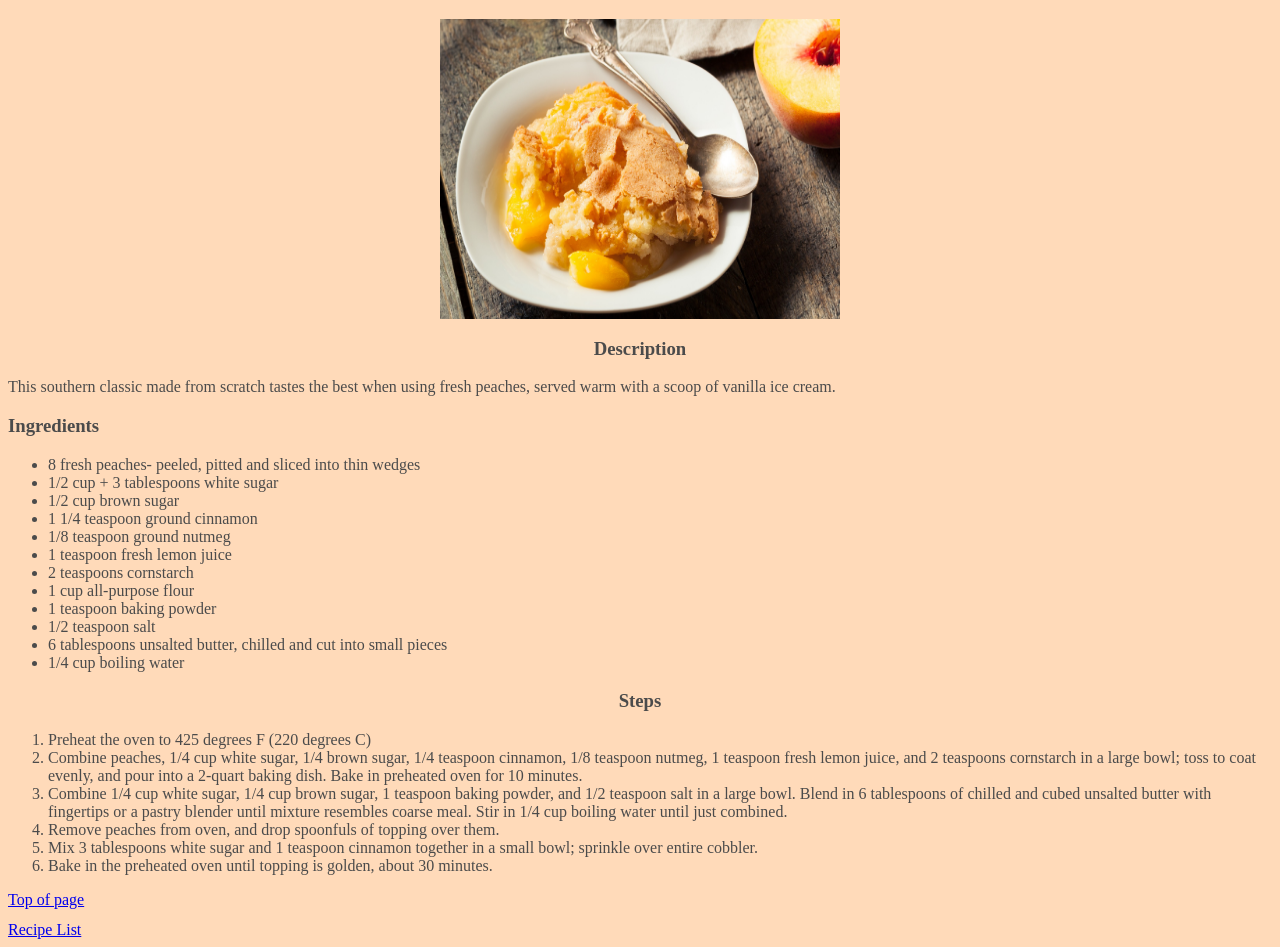
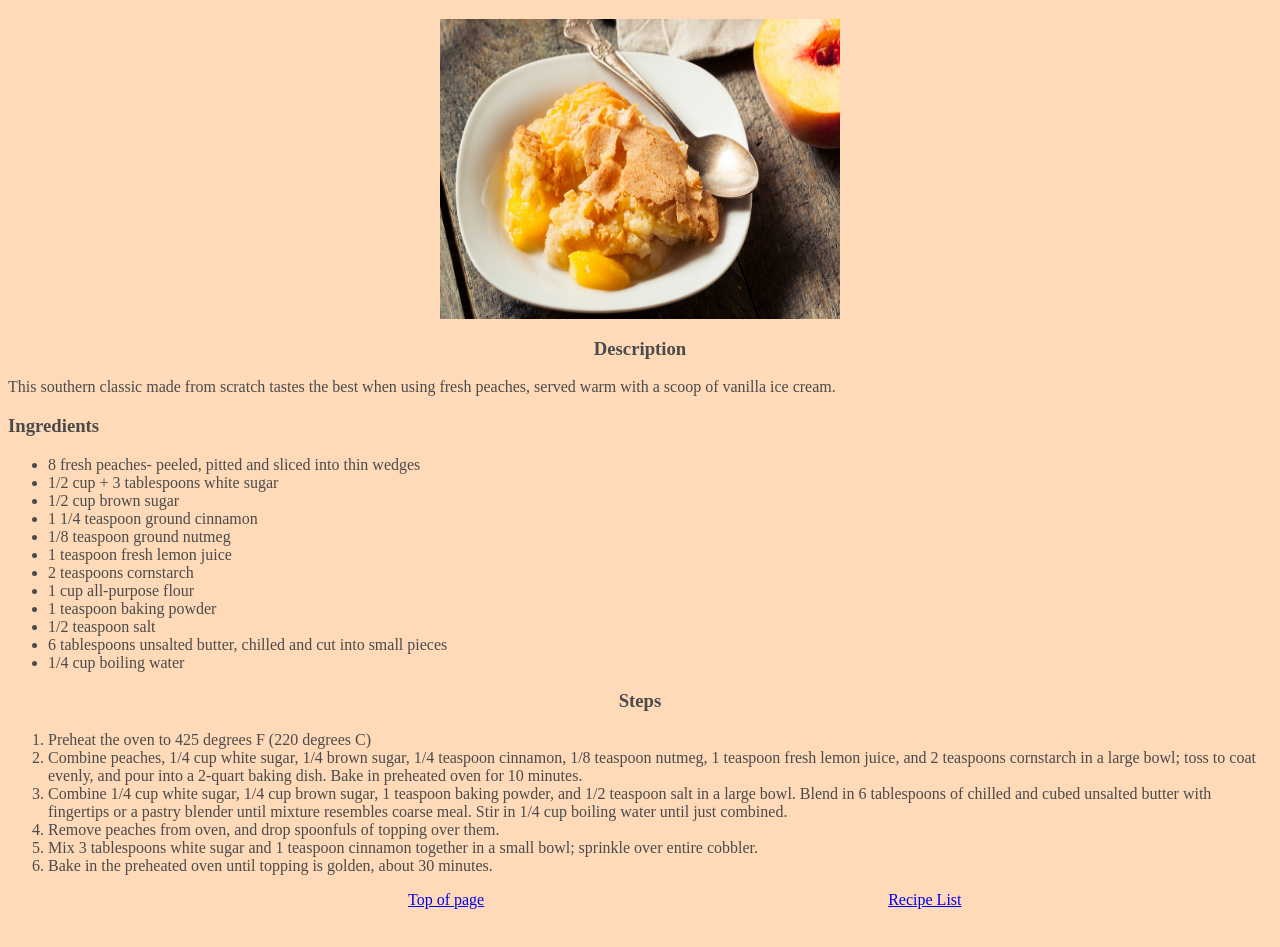
Before and after one commit to JTheReider/odin-recipes, a plain HTML site: page recipes/peach-cobbler.html in a window 1280 px wide. Shown: the part 61-1008 px from the top of the page. After the commit the page ends 978 px from the top, so only its background shows below. Drawn offline with Linux system fonts and the light colour scheme.

Commit message:
Updated top of page and recipes list links to be more centered.

```diff
--- a/styles.css
+++ b/styles.css
@@ -13,9 +13,6 @@ body {
 }
 
 .self-link, .recipes-link {
-    display: block;
+    display: inline-block;
+    margin-left: 400px;
 }
-
-.self-link {
-    margin-bottom: 12px;
-}
```
